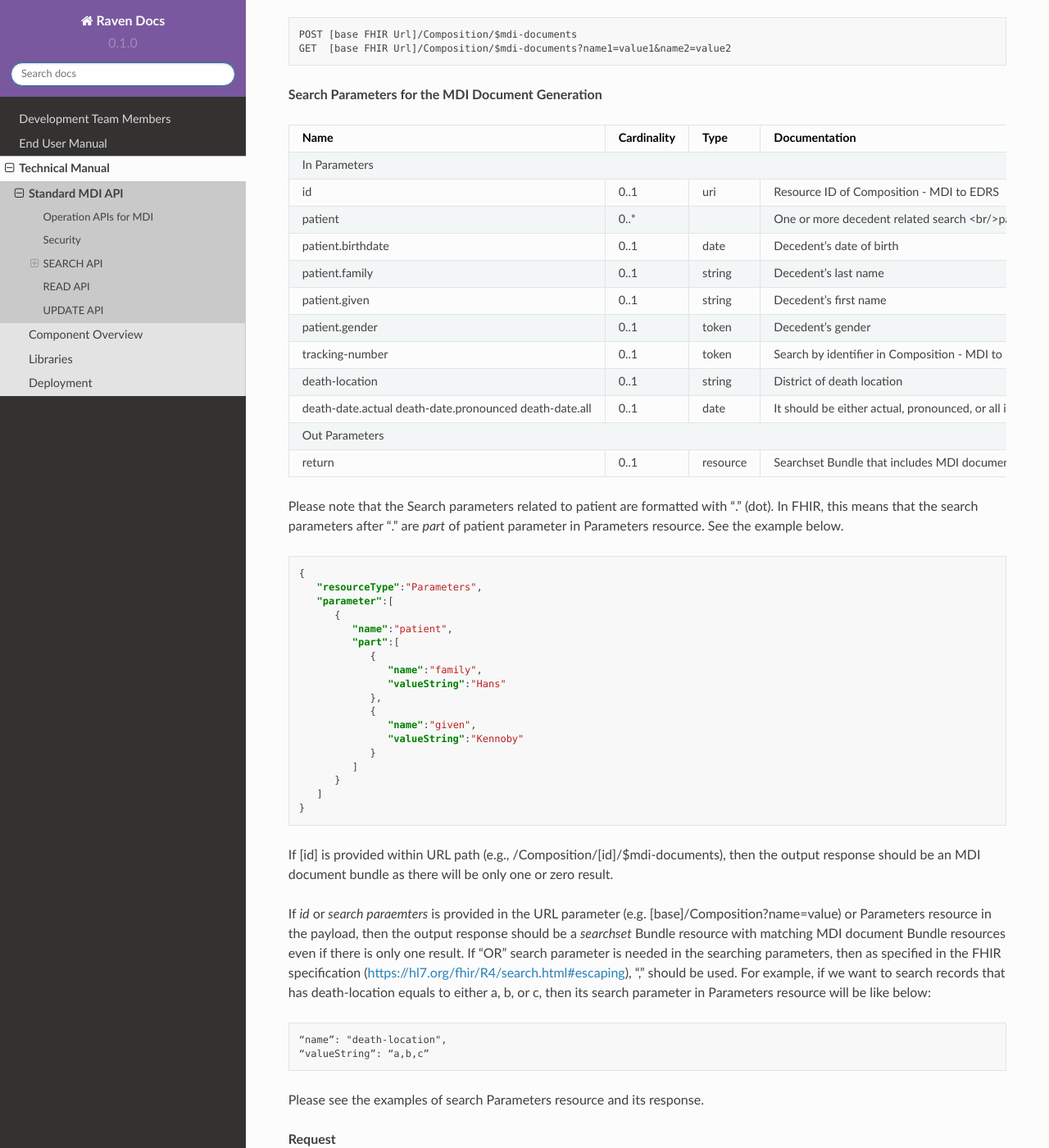
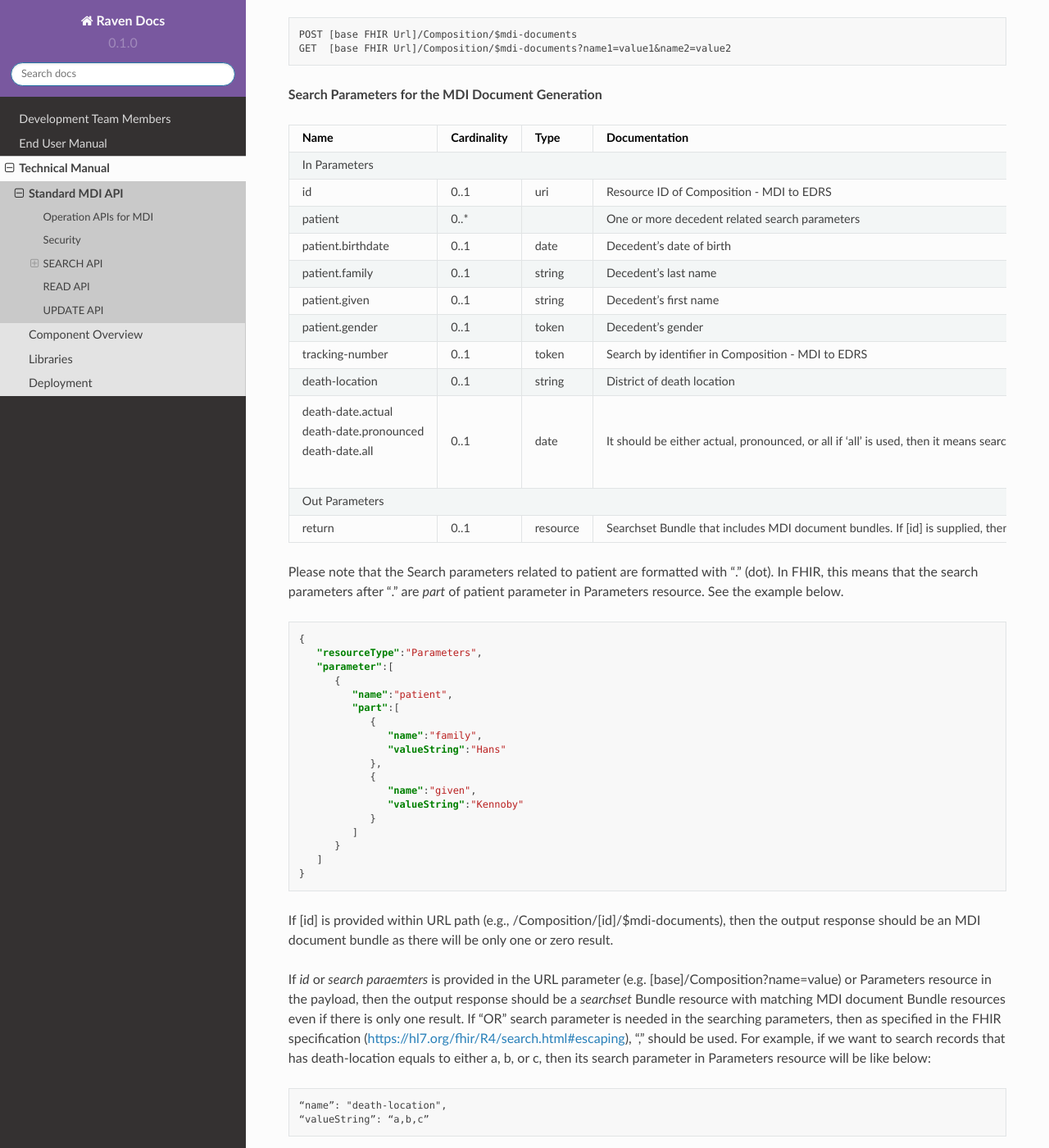
Before and after one commit to MortalityReporting/RavenDocs, a Sphinx documentation site: the page built from docs/source/technicalManual/mdiApi.rst, in a window 1280 px wide and 1400 px high, scrolled down 1353 px. Shown: the whole window at 82% size. Built offline with Sphinx 7.4.7 and the Read the Docs theme 2.0.0, drawn with Linux system fonts in a browser that asks for light colours.

Commit message:
Update mdiApi.rst

```diff
--- a/docs/source/technicalManual/mdiApi.rst
+++ b/docs/source/technicalManual/mdiApi.rst
@@ -55,7 +55,7 @@ This is an idempotent operation. Both POST and GET can be used with the followin
 **Search Parameters for the MDI Document Generation**
 
 .. table:: Search Parameters for the MDI Document Generation Operation
-   :width: 100%
+   :widths: auto
 
 +--------------------------+-------------+----------+---------------------------------------------------+
 |Name                      |Cardinality  |Type      |Documentation                                      |
@@ -64,7 +64,7 @@ This is an idempotent operation. Both POST and GET can be used with the followin
 +--------------------------+-------------+----------+---------------------------------------------------+
 |id                        |0..1         |uri       |Resource ID of Composition - MDI to EDRS           |
 +--------------------------+-------------+----------+---------------------------------------------------+
-|patient                   |0..*         |          |One or more decedent related search <br/>parameters|
+|patient                   |0..*         |          |One or more decedent related search parameters     |
 +--------------------------+-------------+----------+---------------------------------------------------+
 |patient.birthdate         |0..1         |date      |Decedent's date of birth                           |
 +--------------------------+-------------+----------+---------------------------------------------------+
@@ -78,9 +78,9 @@ This is an idempotent operation. Both POST and GET can be used with the followin
 +--------------------------+-------------+----------+---------------------------------------------------+
 |death-location            |0..1         |string    |District of death location                         |
 +--------------------------+-------------+----------+---------------------------------------------------+
-|death-date.actual         |0..1         |date      |It should be either actual, pronounced, or all     |
-|death-date.pronounced     |             |          |if 'all' is used, then it means searching by both  |
-|death-date.all            |             |          |'actual' and 'pronounced' date of death            |
+|| death-date.actual       |0..1         |date      |It should be either actual, pronounced, or all     |
+|| death-date.pronounced   |             |          |if 'all' is used, then it means searching by both  |
+|| death-date.all          |             |          |'actual' and 'pronounced' date of death            |
 +--------------------------+-------------+----------+---------------------------------------------------+
 |Out Parameters                                                                                         |
 +--------------------------+-------------+----------+---------------------------------------------------+
@@ -136,24 +136,24 @@ Please see the examples of search Parameters resource and its response.
 .. code-block:: json
    :caption: POST [FHIRbaseURL]/Composition/$mdi-documents
 
-   {
-   "resourceType": "Parameters",
-   "parameter": [
-       {
-       "name": "patient",
-       "part": [
-           {
-           "name": "family",
-           "valueString": "Hans"
-           },
-           {
-           "name": "given",
-           "valueString": "Kennoby"
-           }
+    {
+       "resourceType":"Parameters",
+       "parameter":[
+          {
+             "name":"patient",
+             "part":[
+                {
+                   "name":"family",
+                   "valueString":"Hans"
+                },
+                {
+                   "name":"given",
+                   "valueString":"Kennoby"
+                }
+             ]
+          }
        ]
-       }
-   ]
-   }
+    }
 
 
 **Response**
```
